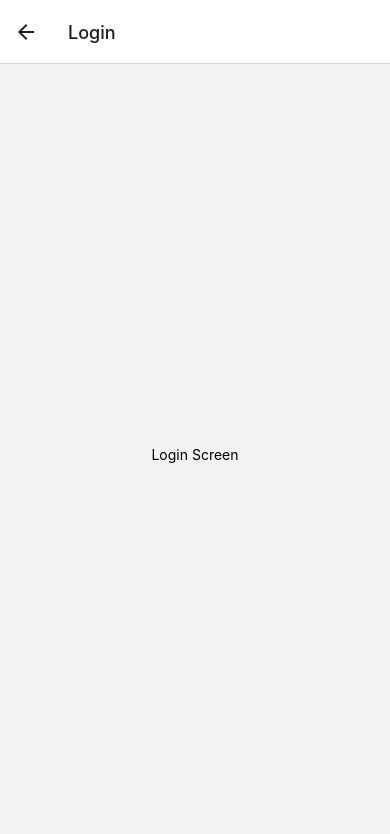
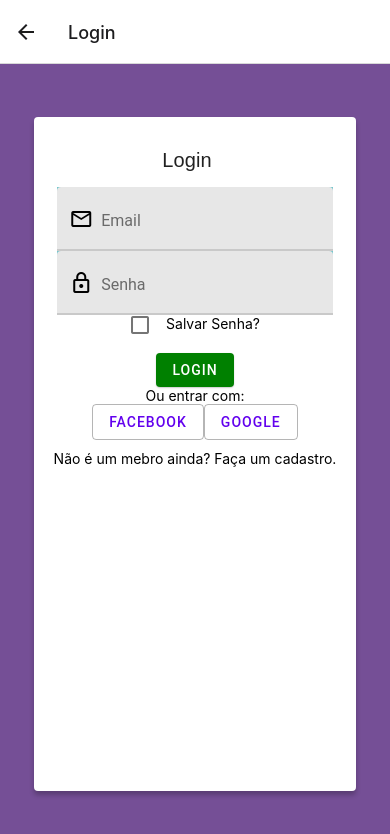
Before and after one commit to mdeamf/react-app-vinicius, a React Native app: screen /Login in a window 390 px wide. Shown: the top 834 px of the page. Built offline with nearby package versions, Linux system fonts and the light colour scheme.

Commit message:
feat: login screen

```diff
--- a/package.json
+++ b/package.json
@@ -16,8 +16,10 @@
     "formik": "^2.2.9",
     "react": "17.0.2",
     "react-native": "0.66.2",
+    "react-native-paper": "^4.10.0",
     "react-native-safe-area-context": "^3.3.2",
     "react-native-screens": "^3.9.0",
+    "react-native-vector-icons": "^9.0.0",
     "react-redux": "^8.0.0-alpha.1",
     "redux": "^4.1.2",
     "redux-persist": "^6.0.0",
@@ -36,5 +38,8 @@
   },
   "jest": {
     "preset": "react-native"
+  },
+  "resolutions": {
+    "styled-components": "^5"
   }
 }
--- /dev/null
+++ b/src/global/styles/styles.js
@@ -0,0 +1,31 @@
+const colors = {
+  //interface
+  ui: {
+    primary: '#754F96',
+    secondary: '#75C6CC'
+  },
+  //botão
+  bt: {
+    confirm: '#75D570',
+    cancel: '#E790A4',
+    warning: '#E9F46A'
+  },
+  //Texto
+  tx: {
+
+  }
+}
+
+const fonts = {
+  ss: 'sans-serif'
+}
+
+const fontSizes = {
+
+}
+
+export const styles = {
+  fonts,
+  fontSizes,
+  colors,
+};
--- a/src/pages/login/LoginScreen.js
+++ b/src/pages/login/LoginScreen.js
@@ -1,21 +1,59 @@
 import React from 'react';
 import { View, Text, StyleSheet } from 'react-native';
+import { TextInput, Checkbox, Button  } from 'react-native-paper';
+import { Formik } from 'formik';
 
-const  LoginScreen = props => {
+import { Login, LoginCard, LoginTitle, LoginContent, LoginPage, InputContainer } from './LoginScreen.styles';
+
+const LoginScreen = props => {
   return (
-    <View style={styles.login}>
-      <Text>Login Screen</Text>
-    </View>
+    <LoginPage>
+      <Formik
+        initialValues={{ email: '', password: '' }}
+        onSubmit={(values) => { console.log(values) }}
+      >
+        {(props) => (
+
+          <Login>
+            <LoginCard elevation={5}>
+              <LoginContent>
+                <LoginTitle title='Login' />
+                <InputContainer>
+                  <TextInput
+                    label='Email'
+                    placeholder='Digite seu email'
+                    value={props.values.email}
+                    onChangeText={props.handleChange('email')}
+                    left={<TextInput.Icon name='email-outline' />}
+                  />
+                  <TextInput
+                    label='Senha'
+                    value={props.values.senha}
+                    onChangeText={props.handleChange('senha')}
+                    placeholder='Digite sua senha'
+                    left={<TextInput.Icon name='lock-outline' />}
+                  />
+                </InputContainer>
+                <View style= {{ flexDirection: "row", marginBottom: 10}}>
+                  <Checkbox style={{alignSelf: "center"}}/>
+                  <Text style={{margin: 8}}>Salvar Senha?</Text>
+                </View>
+                <Button mode='contained' style={{backgroundColor: 'green'}}>Login</Button>
+                <Text>Ou entrar com:</Text>
+                <View style= {{ flexDirection: "row", marginBottom: 10}} >
+                  <Button mode='outlined'>Facebook</Button>
+                  <Button mode='outlined'>Google</Button>
+                </View>
+                <Text>Não é um mebro ainda? Faça um cadastro.</Text>
+              </LoginContent>
+            </LoginCard>
+          </Login>
+
+        )}
+      </Formik>
+    </LoginPage>
   );
 }
 
-const styles = StyleSheet.create({
-  login: {
-    flex: 1,
-    alignItems: 'center',
-    justifyContent: 'center'
-  }
-
-});
 
 export default LoginScreen;
--- /dev/null
+++ b/src/pages/login/LoginScreen.styles.js
@@ -0,0 +1,48 @@
+import styled from 'styled-components/native';
+import {styles} from '../../global/styles/styles';
+import { ScrollView, Text, View } from 'react-native';
+import { Card } from 'react-native-paper';
+
+
+export const Login = styled(ScrollView).attrs({
+  contentContainerStyle: {
+    flex: 1,
+    flexDirection: 'column',
+    justifyContent: 'center',
+    alignItems: 'center',
+    padding: 16,
+  },
+})`
+`;
+
+export const LoginPage= styled.View`
+  background-color:  ${styles.colors.ui.primary};
+
+  flex: 1;
+`;
+
+export const LoginContent = styled(Card.Content)`
+ align-items: center;
+`;
+
+export const LoginTitle= styled(Card.Title).attrs({
+  titleStyle: {
+    fontSize: 20,
+    fontFamily: styles.fonts.ss,
+  }
+})`
+  padding: 10px;
+`;
+
+export const InputContainer = styled.View`
+  width: 95%;
+  height: 35%;
+  justify-content: space-around;
+  background-color: ${styles.colors.ui.secondary};
+
+`;
+
+export const LoginCard = styled(Card)`
+  width: 90%;
+  height: 90%;
+`;
```
Also changed, not shown: 22 other files (tests, documents, lock files or other folders).
